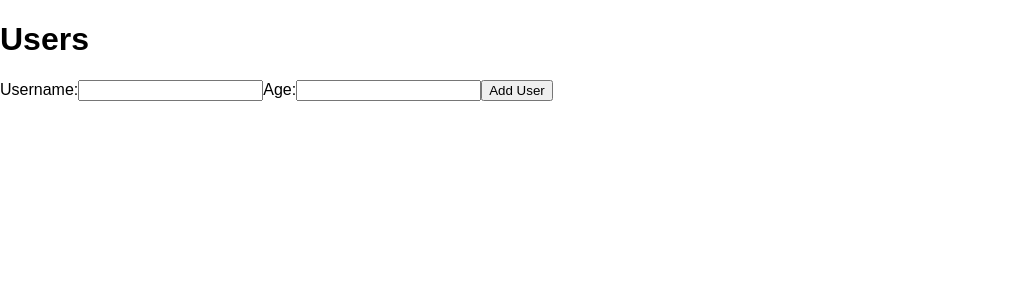
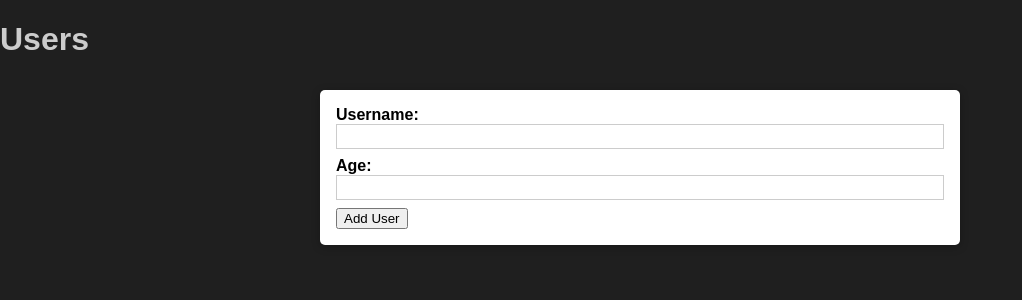
Before and after one commit to johngwells/React-Fundamentals, a React (Create React App) app: page / in a window 1280 px wide. Shown: the top 300 px of the page, without its empty margins (0-1022 px from the left). Built offline with nearby package versions, Linux system fonts and the light colour scheme.

Commit message:
add css / create custom card component

```diff
--- /dev/null
+++ b/src/components/UI/Card.js
@@ -0,0 +1,11 @@
+import classes from './Card.module.css';
+
+function Card(props) {
+  return (
+    <div className={`${classes.card} ${props.className}`}>
+      {props.children}
+    </div>
+  )
+}
+
+export default Card;
--- /dev/null
+++ b/src/components/UI/Card.module.css
@@ -0,0 +1,6 @@
+.card {
+  background: white;
+  box-shadow: 0 2px 8px rgba(0, 0, 0, 0.26);
+  border-radius: 5px;
+  color: black;
+}
--- a/src/components/UserForm.js
+++ b/src/components/UserForm.js
@@ -1,8 +1,11 @@
 import React, { useState } from "react";
+
+import Card from '../components/UI/Card'
+import classes from './UserForm.module.css';
 
 function User(props) {
   const [username, setUsername] = useState("");
-  const [age, setAge] = useState("");
+  const [age, setAge] = useState();
 
   const submitHandler = (e) => {
     e.preventDefault();
@@ -15,33 +18,37 @@ function User(props) {
   };
 
   const usernameHandler = (e) => {
-    e.preventDefault()
     setUsername(e.target.value);
   };
 
   const ageHandler = (e) => {
+    if (e.target.value < 0) {
+      console.log('Age must be a positive number')
+      return
+    }
     setAge(e.target.value);
   };
 
   return (
-    <div>
+    <Card className={classes.input}>
       <form onSubmit={submitHandler}>
-        <label>
+        <label htmlFor="username">
           Username:
           <input
+            id="username"
             onChange={usernameHandler}
             value={username}
             type="text"
             name="username"
           />
         </label>
-        <label>
+        <label htmlFor="age">
           Age:
-          <input onChange={ageHandler} value={age} type="number" name="age" />
+          <input id="age" onChange={ageHandler} value={age} type="number" name="age" />
         </label>
         <button type="submit">Add User</button>
       </form>
-    </div>
+    </Card>
   );
 }
 
--- /dev/null
+++ b/src/components/UserForm.module.css
@@ -0,0 +1,26 @@
+.input {
+  margin: 2rem auto;
+  padding: 1rem;
+  width: 90%;
+  max-width: 40rem;
+}
+
+.input label {
+  display: block;
+  font-weight: bold;
+  margin-bottom: 0.5rem;
+}
+
+.input input {
+  font: inherit;
+  display: block;
+  width: 100%;
+  border: 1px solid #ccc;
+  padding: 0.15rem;
+  margin-bottom: 0.5rem;
+}
+
+.input input:focus {
+  outline: none;
+  border-color: #4f005f;
+}
--- a/src/index.css
+++ b/src/index.css
@@ -4,6 +4,8 @@
 
 html {
   font-family: sans-serif;
+  background: #1f1f1f;
+  color: #ccc;
 }
 
 body {
```
